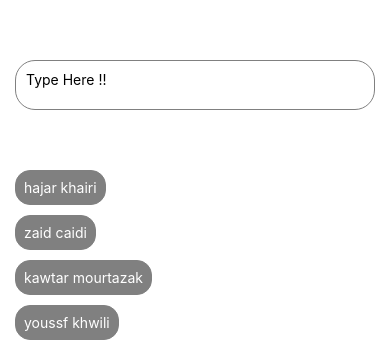
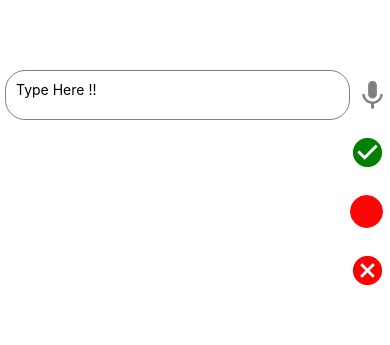
Before and after one commit to zakaria-root/test_animation, a React Native app: screen / in a window 390 px wide. Shown: the part 719-1064 px from the top of the page. After the commit the page ends 1034 px from the top, so only its background shows below. Built offline with nearby package versions, Linux system fonts and the light colour scheme.

Commit message:
add the whatsappRecordingAnimation width all the annimation

```diff
--- a/App.js
+++ b/App.js
@@ -1,16 +1,16 @@
-import { StatusBar } from 'expo-status-bar';
+
 import React from 'react';
-import { Animated, StyleSheet, Text, View } from 'react-native';
-import PostInput from './commponent/PostInput';
-import WhatsappRecordAnimation from './commponent/whatsappRecordAnimation';
-import WhatsappUserMention from './commponent/whatsappUserMention';
+import { StyleSheet, View } from 'react-native';
+import WhatsappRecordEntireAnimation from './commponent/WhatsappRecordEntireANimation';
+
+
 export default function App() {
 
 
   return (
     <View style={styles.container}>
 
-      <WhatsappUserMention />
+      <WhatsappRecordEntireAnimation />
     </View>
   );
 }
@@ -18,9 +18,6 @@ export default function App() {
 const styles = StyleSheet.create({
   container: {
     flex: 1,
-
-
-
   },
 
 });
--- /dev/null
+++ b/commponent/WhatsappRecordEntireANimation/index.js
@@ -0,0 +1,158 @@
+
+import React from 'react';
+import {Animated, StyleSheet, Text, View } from 'react-native';
+import { Ionicons } from '@expo/vector-icons';
+import { TextInput } from 'react-native';
+import { MaterialIcons } from '@expo/vector-icons';
+import { red } from 'color-name';
+
+
+export default function WhatsappRecordEntireAnimation() {
+
+  const circelAnimation = new Animated.Value(0);
+  const micScale = new Animated.Value(1);
+  const recordingTranslateY = new Animated.Value(250);
+
+
+  // loop of animation red  circle
+  Animated.loop(
+    Animated.sequence([
+      Animated.timing(circelAnimation, { toValue: 1, duration: 800, useNativeDriver : false }),
+      Animated.timing(circelAnimation, { toValue: 0, duration: 800, useNativeDriver : false })
+    ])
+  ).start();
+
+  const RenderOkIcon = () => {
+    return(
+      <MaterialIcons name="check-circle" size={35} color="green" />
+    )
+  }
+  const RenderRedCyrcel = () => {
+
+    const interpolatCircel = circelAnimation.interpolate({
+      inputRange: [0, 1],
+      outputRange: ["rgb(255,0,0)", "rgb(255,255,255)"],
+    })
+
+    return(
+      <Animated.View
+      style={[styles.cyrcle, {backgroundColor : interpolatCircel, borderColor: interpolatCircel}]}
+      />
+    )
+  }
+  const RenderConcelIcon = () => {
+    return(
+      <MaterialIcons name="cancel" size={35} color="red" />
+    )
+  }
+
+
+  const RenderRecording = () => {
+
+    return(
+    <Animated.View style={[styles.recording, {transform : [
+      {translateY : recordingTranslateY}
+    ]}]}>
+      <RenderOkIcon />
+      <RenderRedCyrcel/>
+      <RenderConcelIcon />
+    </Animated.View>
+    )
+  }
+  const RenderInput = () => {
+    return(
+      <View style={styles.input}>
+      <TextInput
+      placeholder="Type Here !!"
+
+      />
+    </View>
+    )
+  }
+
+  const micHindler = () => {
+    Animated.sequence([
+      Animated.spring(micScale , { toValue: 2, useNativeDriver: false }),
+      Animated.spring(micScale , { toValue: 1, useNativeDriver: false })
+    ]).start(() => {
+      Animated.spring(recordingTranslateY , { toValue: 0 , useNativeDriver: false}).start()
+    });
+  }
+
+  const RenderIcon = () => {
+    return(
+      <Animated.View style={{ transform:[{ scale : micScale }] }}>
+        <MaterialIcons
+        name="mic"
+        size={35}
+        color="gray"
+        onPress={micHindler}
+        />
+      </Animated.View>
+
+    )
+  }
+
+  const RenderWraper = () => {
+    return(
+      <View style={styles.inputWraper}>
+        <RenderInput />
+        <View style={styles.icon}>
+
+        <RenderIcon />
+        </View>
+      </View>
+    )
+  }
+
+
+  return (
+    <View style={styles.container}>
+      <RenderRecording />
+      <RenderWraper />
+    </View>
+  );
+}
+
+const styles = StyleSheet.create({
+  container: {
+    flex: 1,
+    justifyContent : 'flex-end',
+
+  },
+  input:{
+    flex:1,
+    height: 50,
+    margin :5,
+    padding : 10,
+    borderWidth: 1,
+    borderRadius : 20,
+    borderColor : "gray",
+
+  },
+  inputWraper:{
+    flexDirection :'row',
+    justifyContent : 'space-around',
+    // backgroundColor: 'red'
+  },
+  icon:{
+    // paddingTop: 15,
+    justifyContent: 'center'
+  },
+  recording:{
+    height: 180,
+    alignItems: 'flex-end',
+    marginRight: 5
+
+  },
+  cyrcle:{
+    width: 33,
+    height: 33,
+    borderRadius: 25,
+    borderWidth: 1,
+    borderColor: 'gray',
+    marginVertical: 25,
+    backgroundColor: 'red',
+    marginRight:2
+  }
+});
```
